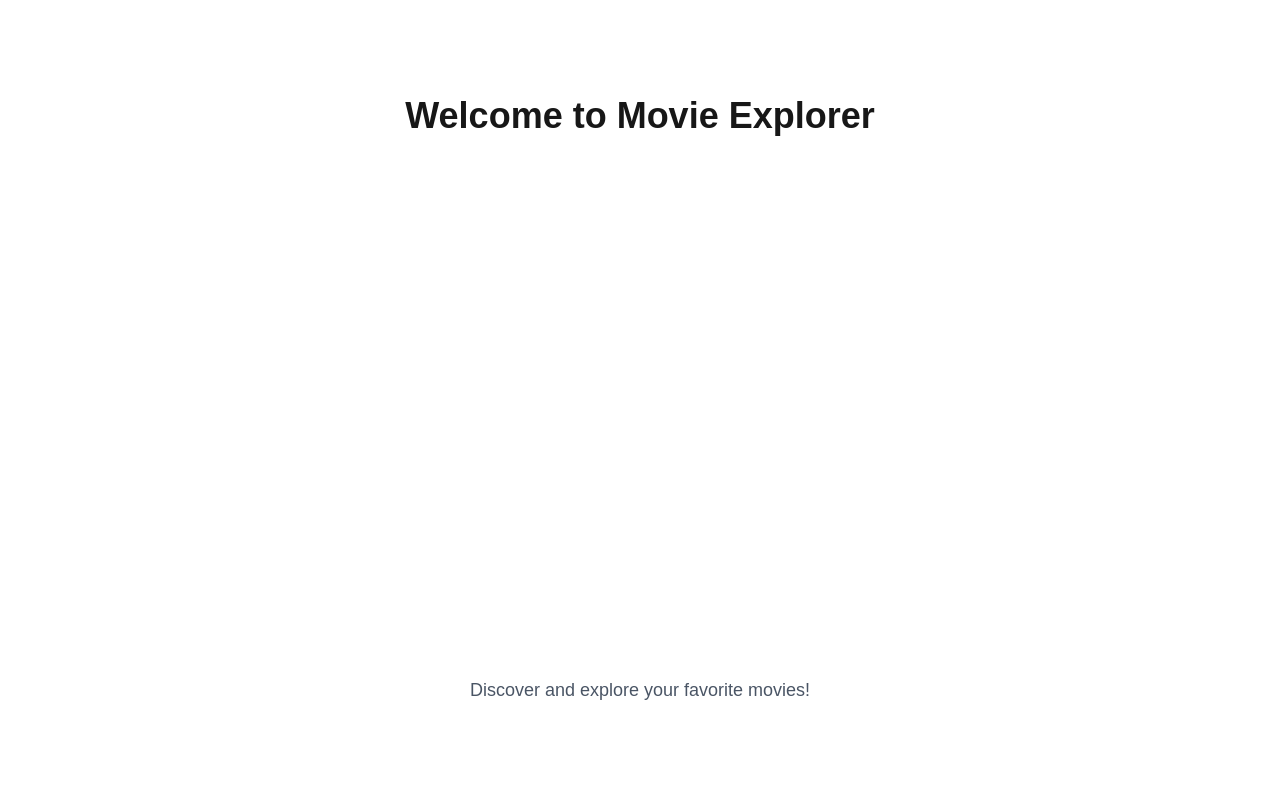
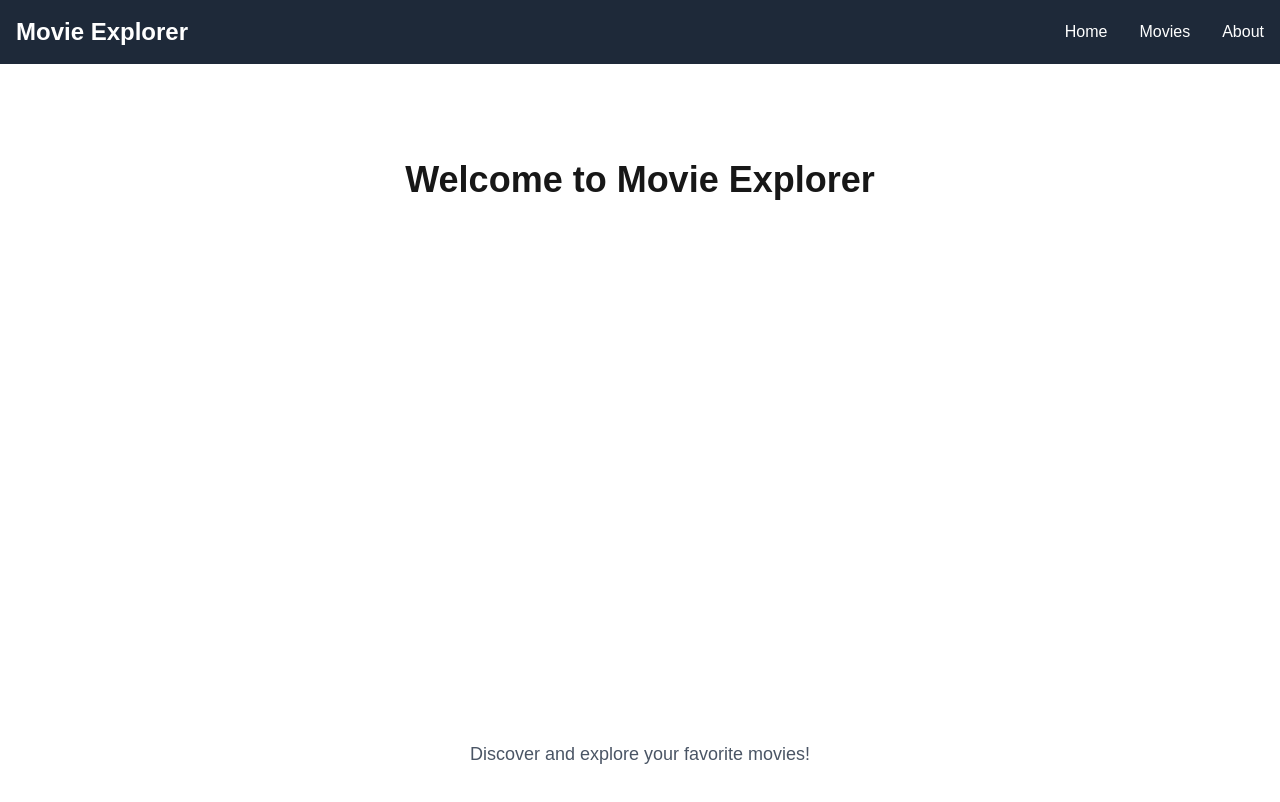
Before and after one commit to abdgit1/Next-JS-MiniTasks, a Next.js app: page / in a window 1280 px wide. Shown: the top 802 px of the page. Built offline with nearby package versions, Linux system fonts and the light colour scheme.

Commit message:
Shared layout with navbar

```diff
--- a/app/layout.jsx
+++ b/app/layout.jsx
@@ -1,6 +1,6 @@
 import { Geist, Geist_Mono } from "next/font/google";
 import "./globals.css";
-
+import Navbar from "../components/Navbar";
 const geistSans = Geist({
   variable: "--font-geist-sans",
   subsets: ["latin"],
@@ -22,7 +22,10 @@ export default function RootLayout({ children }) {
       lang="en"
       className={`${geistSans.variable} ${geistMono.variable} h-full antialiased`}
     >
-      <body className="min-h-full flex flex-col">{children}</body>
+      <body>
+        <Navbar />
+        {children}
+      </body>
     </html>
   );
 }
--- /dev/null
+++ b/components/Navbar.jsx
@@ -0,0 +1,22 @@
+import Link from "next/link";
+
+export default function Navbar() {
+    return (
+        <nav className="bg-gray-800 p-4">
+            <div className="container mx-auto flex justify-between items-center">
+                <h1 className="text-white text-2xl font-bold">Movie Explorer</h1>
+                <div className="space-x-8">
+                    <Link href="/" className="text-white hover:text-gray-300">
+                        Home
+                    </Link>
+                    <Link href="/movies" className="text-white hover:text-gray-300">
+                        Movies
+                    </Link>
+                    <Link href="/about" className="text-white hover:text-gray-300">
+                        About
+                    </Link>
+                </div>
+            </div>
+        </nav>
+    );
+}
```
